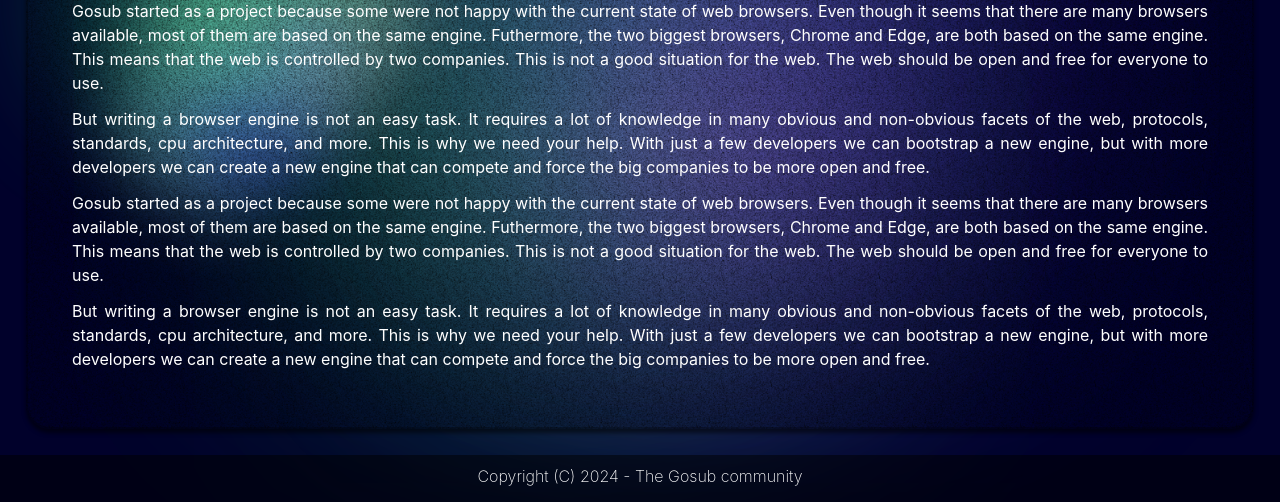
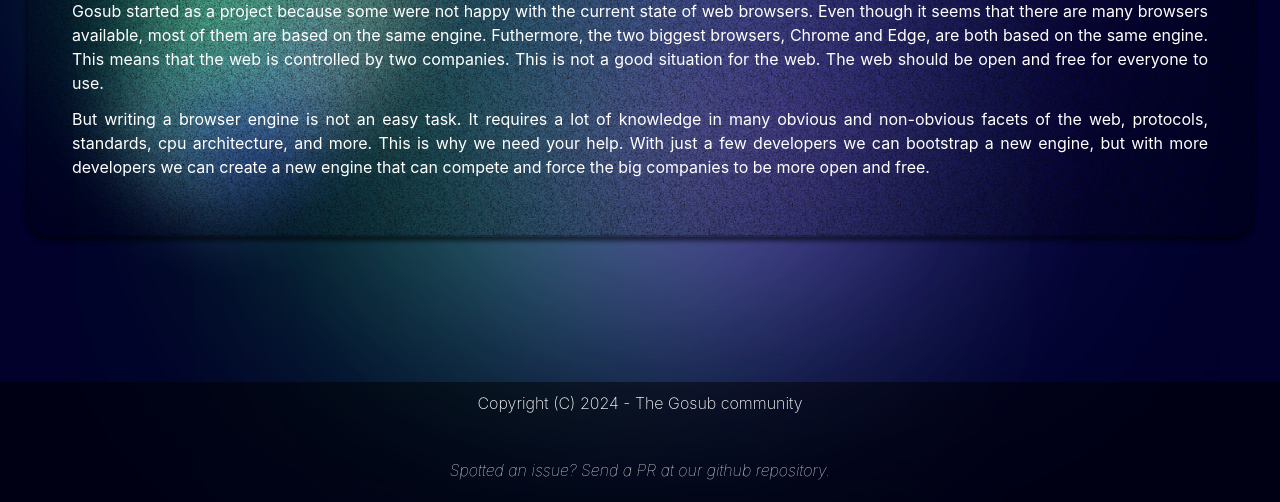
Before and after one commit to gosub-io/gosub.io-website, an Astro site: page /learn-more in a window 1280 px wide. Shown: the part 238-740 px from the top of the page. Built offline with nearby package versions, Linux system fonts and the light colour scheme; Astro itself is replaced by a stand-in of ours.

Commit message:
remove duplicated paragraphs

```diff
--- a/src/pages/learn-more.astro
+++ b/src/pages/learn-more.astro
@@ -39,18 +39,6 @@
                         few developers we can bootstrap a new engine, but with more developers we can create a new engine that can
                         compete and force the big companies to be more open and free.
                     </p>
-                    <p class="mb-3 mt-3">
-                        Gosub started as a project because some were not happy with the current state of web browsers. Even though it
-                        seems that there are many browsers available, most of them are based on the same engine. Futhermore, the two
-                        biggest browsers, Chrome and Edge, are both based on the same engine. This means that the web is controlled by
-                        two companies. This is not a good situation for the web. The web should be open and free for everyone to use.
-                    </p>
-                    <p class="mb-3 mt-3">
-                        But writing a browser engine is not an easy task. It requires a lot of knowledge in many obvious and non-obvious
-                        facets of the web, protocols, standards, cpu architecture, and more. This is why we need your help. With just a
-                        few developers we can bootstrap a new engine, but with more developers we can create a new engine that can
-                        compete and force the big companies to be more open and free.
-                    </p>
                 </div>
             </div>
         </section>
```
